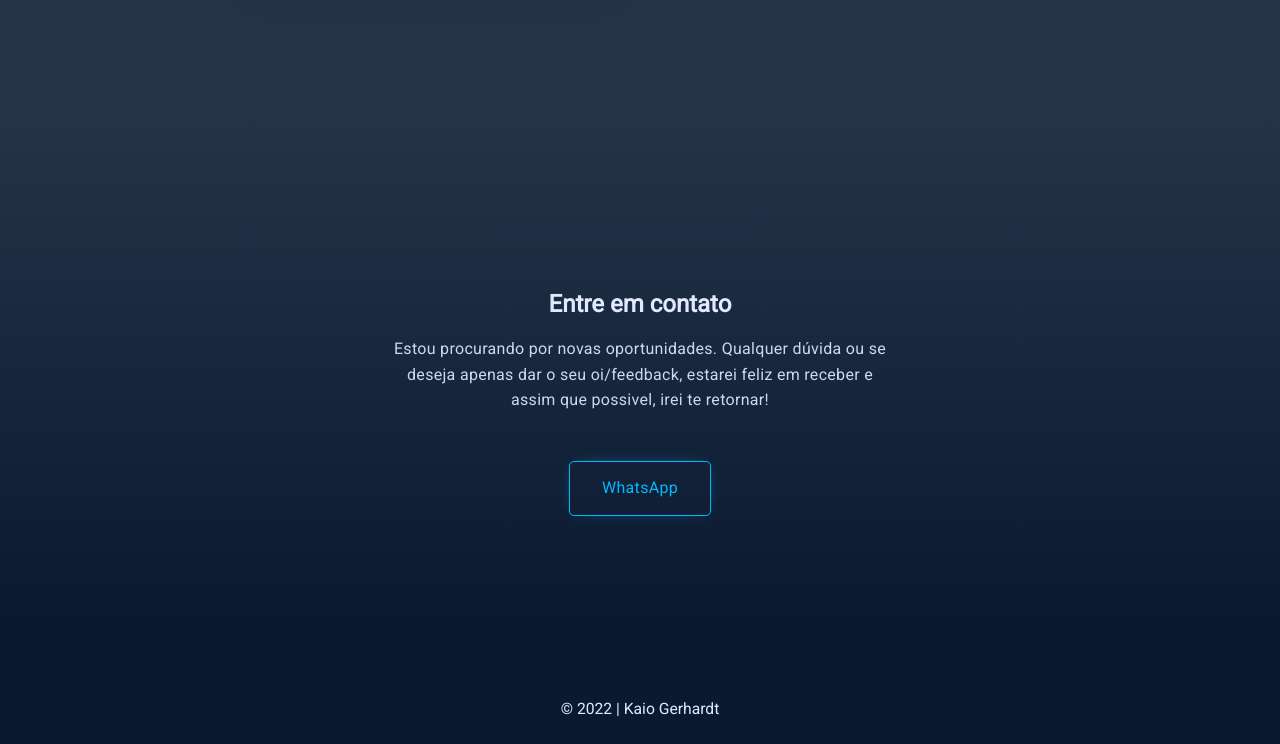
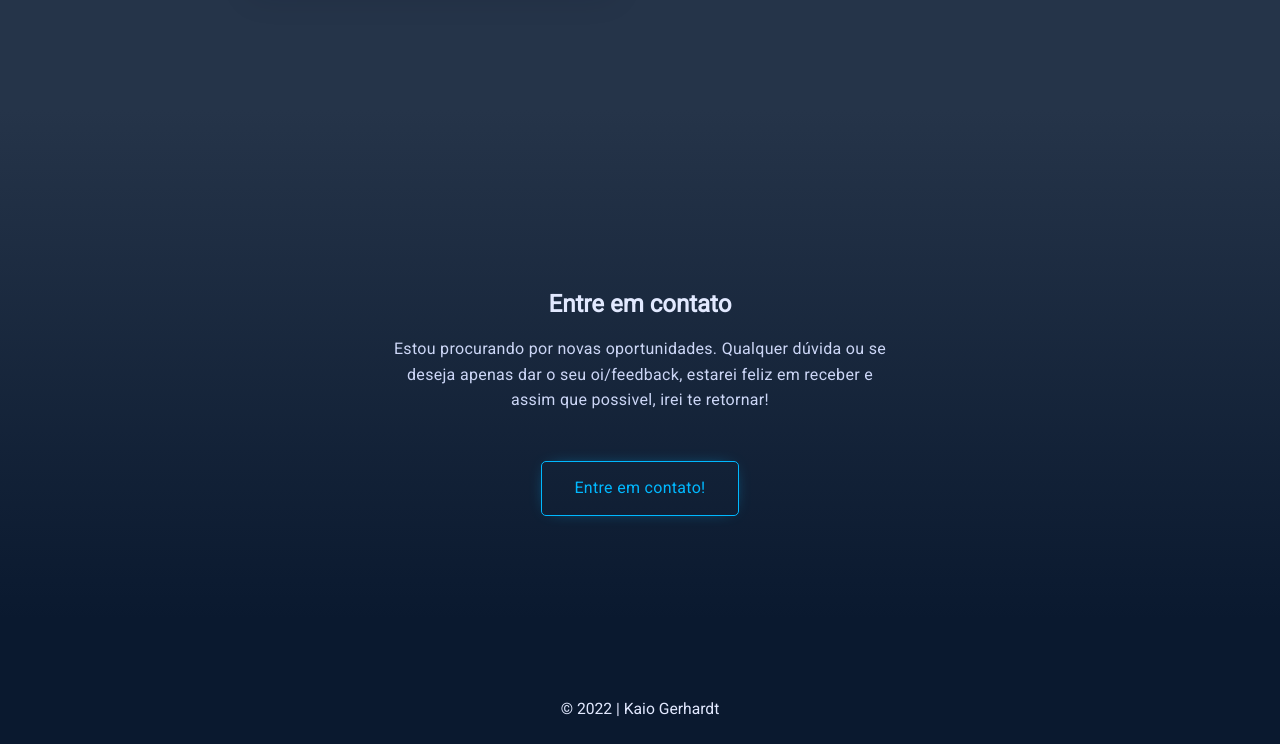
Before and after one commit to KaioGerhardt/kaiogerhardt.github.io, a website: page index.html in a window 1280 px wide. Shown: the part 3226-3970 px from the top of the page. Drawn offline with Linux system fonts and the light colour scheme.

Commit message:
modi contato

```diff
--- a/index.html
+++ b/index.html
@@ -286,8 +286,8 @@
         </p>
 
         <div class="app-contact--flex">
-          <a href="https://api.whatsapp.com/send?phone=5551993272806&text=Ol%C3%A1%2C%20tudo%20bem%3F" class="btn-primary app-contact--button">
-            WhatsApp
+          <a href="contato.html" class="btn-primary app-contact--button">
+            Entre em contato!
           </a>
         </div>
       </div>
```
Also changed, not shown: contato.html (+1 -1 lines).
